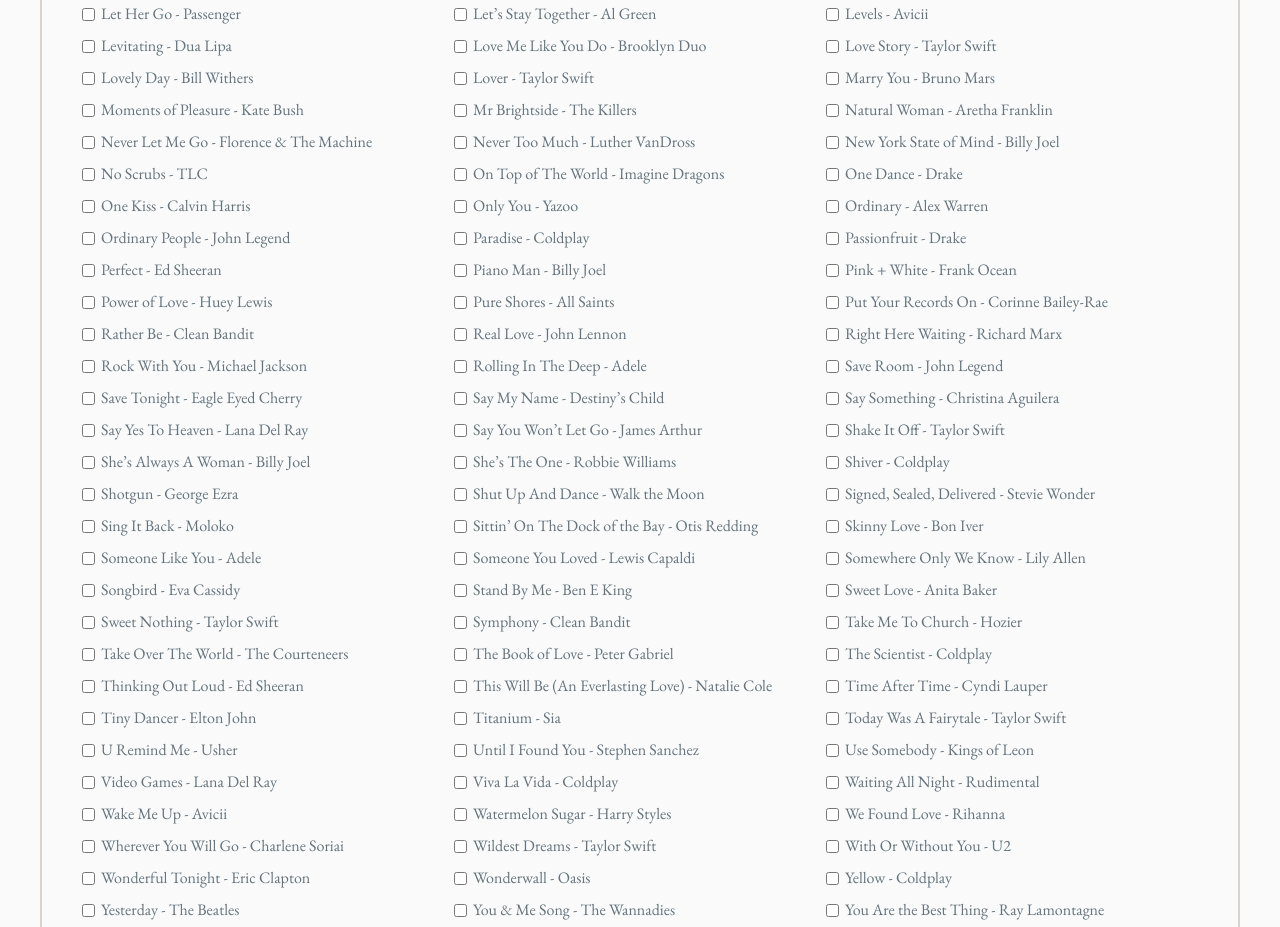
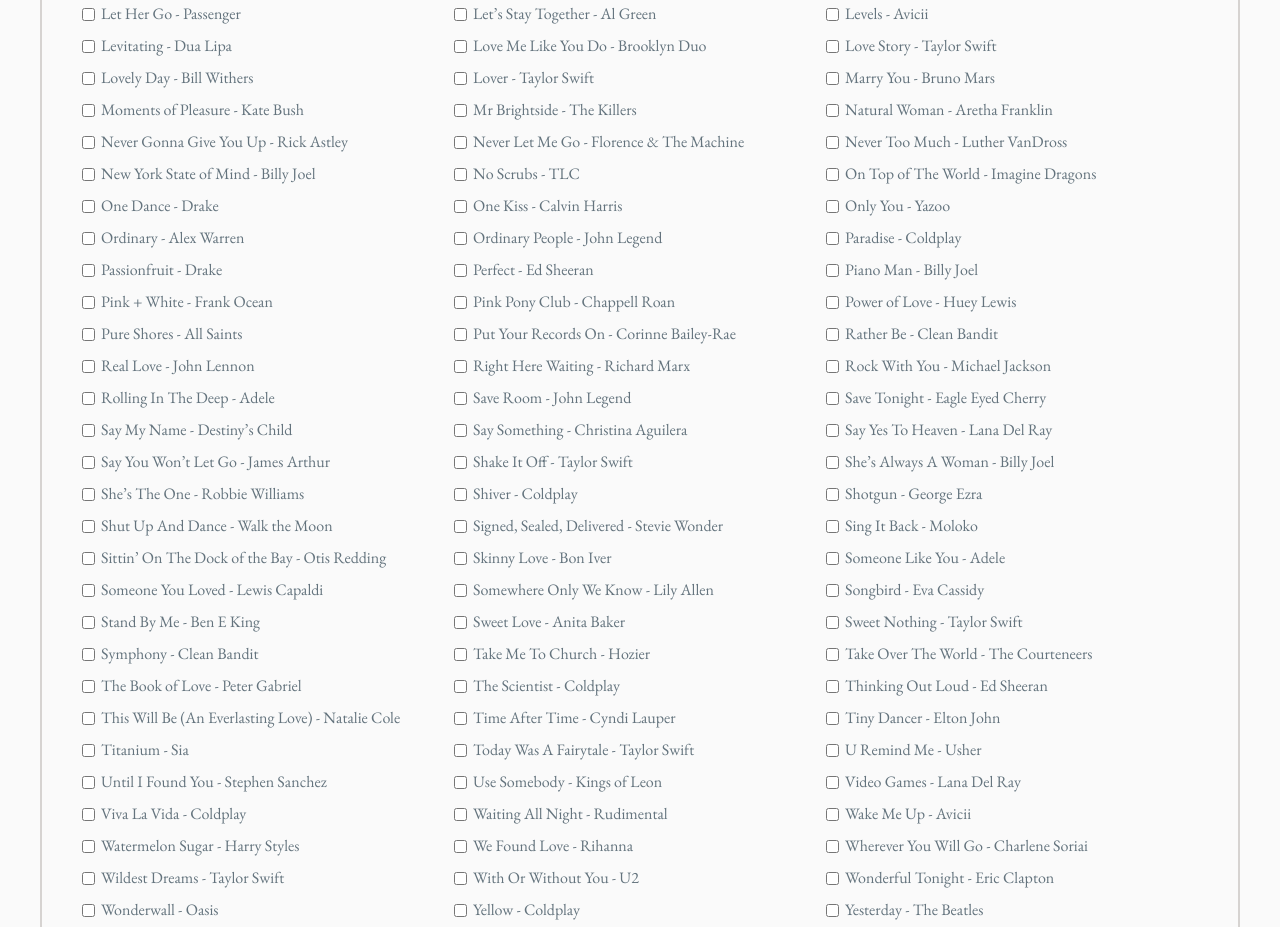
Before and after one commit to thstanton/ukweddingpianist, a React (Vite) app: page / in a window 1280 px wide. Shown: the part 1360-2287 px from the top of the page. Built offline with nearby package versions, Linux system fonts and the light colour scheme; no server answers.

Commit message:
Update songs.ts

```diff
--- a/data/songs.ts
+++ b/data/songs.ts
@@ -1875,7 +1875,11 @@
   { id: 393, title: "Arrival of the Birds", artist: "Cinematic Orchestra", genre: "Film, TV and Musicals", },
   { id: 394, title: "Espresso", artist: "Sabrina Carpenter", genre: "Contemporary", },
   { id: 395, title: "Wonderwall", artist: "Oasis", genre: "Contemporary", },
-
+  { id: 396, title: "Pink Pony Club", artist: "Chappell Roan", genre: "Contemporary", },
+  { id: 397, title: "Never Gonna Give You Up", artist: "Rick Astley", genre: "Contemporary", },
+  { id: 398, title: "Tujh Mein Rab Dikhta Hai", artist: "Roopkumar Rathod", genre: "Bollywood", },
+  { id: 399, title: "Aajkal Tere Mere Pyaar Ke Charche", artist: "Mohammed Rafi", genre: "Bollywood", },
+  { id: 400, title: "Dream A Little Dream Of Me", artist: "Louis Armstrong", genre: "Jazz", },
 
 
 ];
```
